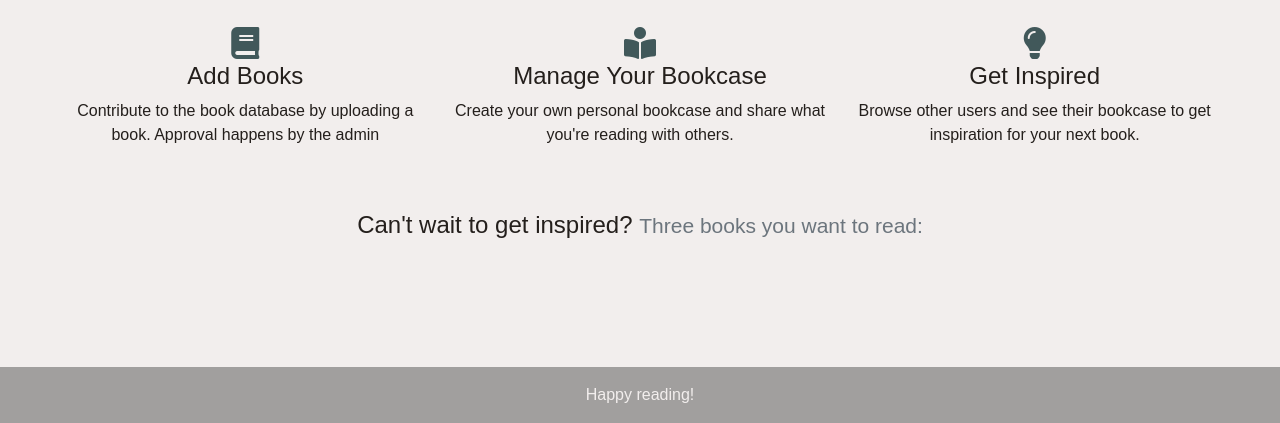
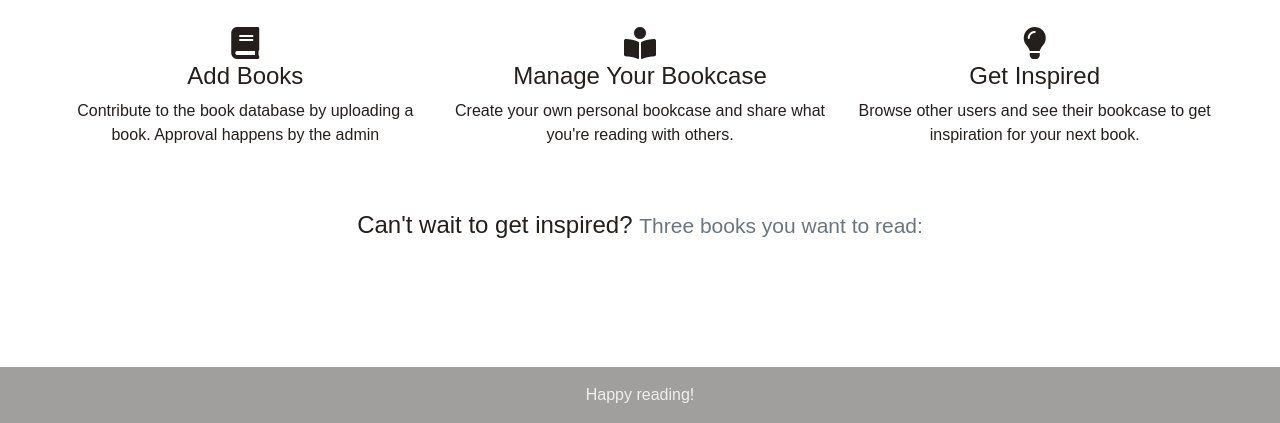
Before and after one commit to MerelMoehn/favoread, a Django app: page / in a window 1280 px wide. Shown: the part 377-800 px from the top of the page. Run offline with Django 3.2, Linux system fonts and the light colour scheme; data that the repository does not hold is empty; some libraries are stand-ins or nearby versions.

Commit message:
STYLE: adjust background

```diff
--- a/static/css/style.css
+++ b/static/css/style.css
@@ -1,5 +1,4 @@
 body {
-    background-color: #F2EEED;
     font-family: Arial, Helvetica, sans-serif;
     color: #241F1C;
 }
@@ -12,9 +11,6 @@ a {
     overflow: hidden;
 }
 
-.icon {
-    color: #41585A;
-}
 
 footer {
     background-color: #A19F9E;
@@ -50,12 +46,14 @@ footer {
 .book-title{
     color:  #41585A;
     font-size: 18px;
+    text-decoration: underline;
 }
 
 .author{
     color:#A19F9E;
     font-size: 16px;
     font-weight: 600;
+    text-decoration: underline;
 }
 
 
--- a/templates/index.html
+++ b/templates/index.html
@@ -17,7 +17,7 @@
             </div>
             <div class="col-md-6">
                 <img src="https://res.cloudinary.com/duz5vkvkt/image/upload/v1672922204/bookcase_blue_vhu8v2.jpg"
-                    class="img-fluid" alt="hero image of bookcase">
+                    class="img-fluid rounded" alt="hero image of bookcase">
             </div>
         </div>
 
```
